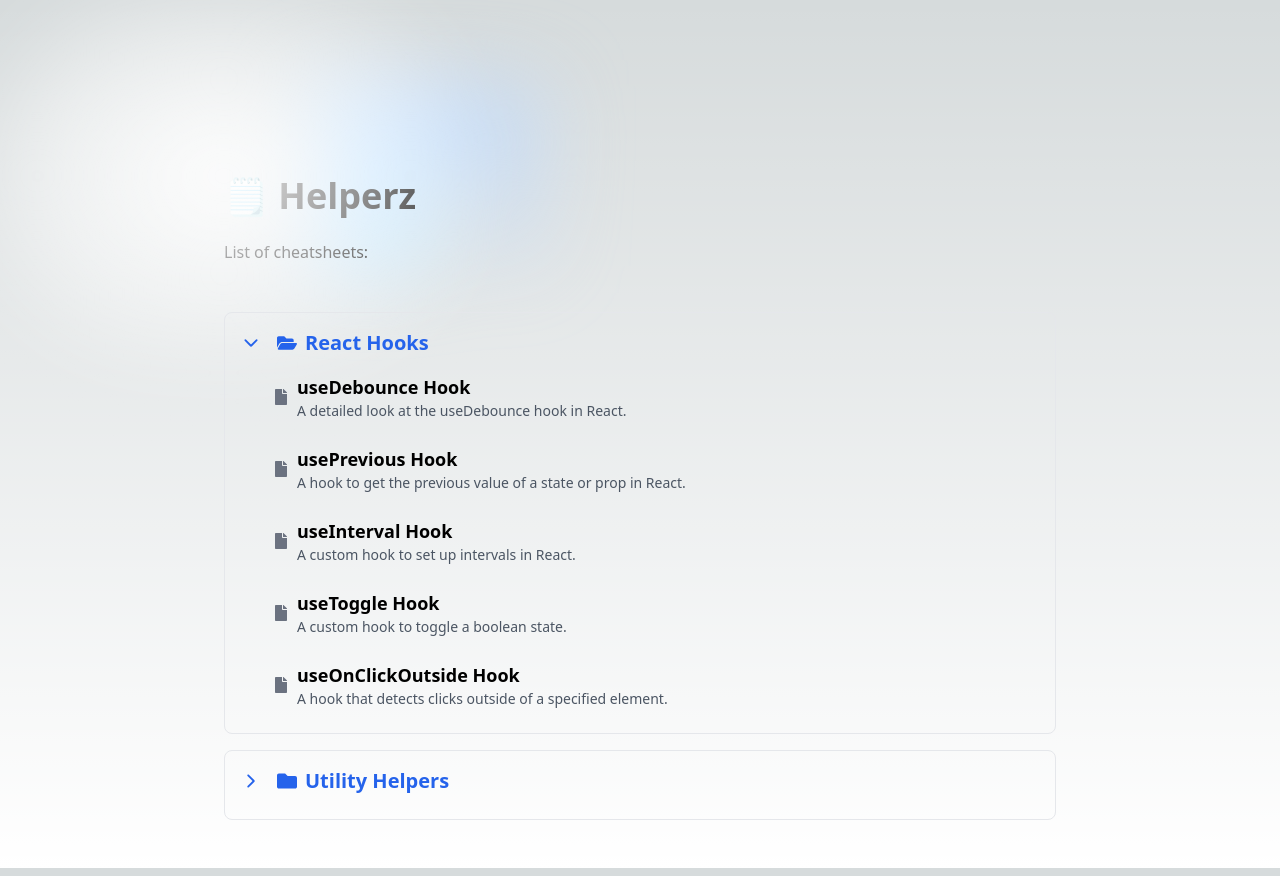
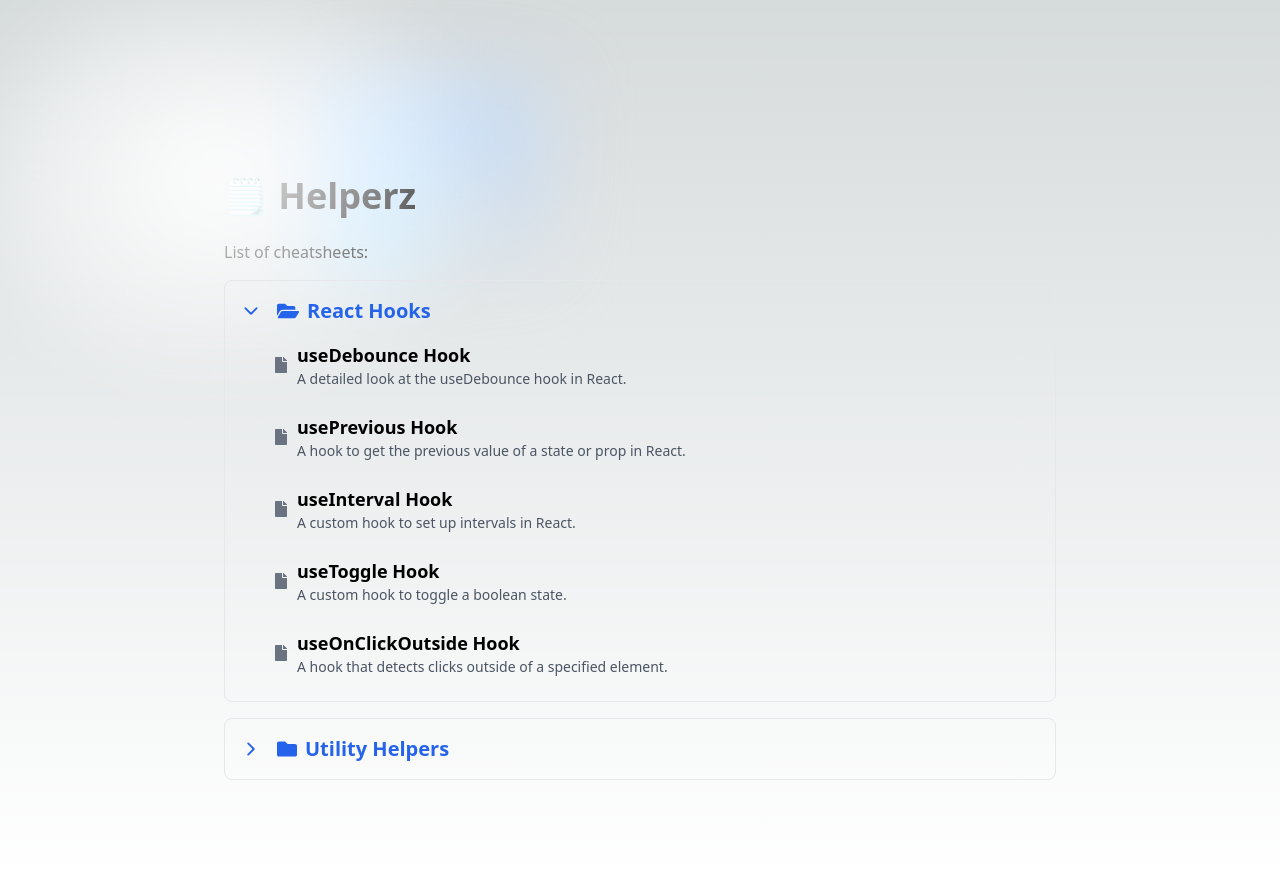
Before and after one commit to raka-yuda/helperz, a Next.js app: page / in a window 1280 px wide. Both pictures are taken after a click on the button "React Hooks". Built offline with nearby package versions, Linux system fonts and the light colour scheme.

Commit message:
feat: enhance performance homepage

```diff
--- a/src/pages/index.js
+++ b/src/pages/index.js
@@ -2,21 +2,83 @@ import fs from 'fs';
 import path from 'path';
 import Link from 'next/link';
 import Head from 'next/head';
-import { useState } from 'react';
+import React, { useCallback, useState } from 'react';
 import { FaFolder, FaFolderOpen, FaFile } from 'react-icons/fa';
 import { IoIosArrowForward } from "react-icons/io";
 import { motion, AnimatePresence } from 'framer-motion';
+
+const CheatsheetItem = React.memo(({ sheet, typeData }) => (
+  <motion.li
+    initial={{ opacity: 0, x: -20 }}
+    animate={{ opacity: 1, x: 0 }}
+    exit={{ opacity: 0, x: -20 }}
+    transition={{ duration: 0 }}
+    className="duration-200"
+  >
+    <Link
+      href={`/${typeData.type}/${sheet.item}`}
+      className="flex items-center p-2 hover:bg-gray-100 rounded transition hover:text-blue-600"
+    >
+      <motion.div className="flex items-center w-full">
+        <FaFile className="mr-2 text-gray-500" />
+        <div>
+          <h2 className="text-lg font-semibold">{sheet.title}</h2>
+          <p className="text-sm text-gray-600">{sheet.description}</p>
+        </div>
+      </motion.div>
+    </Link>
+  </motion.li>
+));
+
+const TypeFolder = React.memo(({ typeData, isActive, onToggle }) => {
+  return (
+    <div className="border rounded-lg p-4">
+      <motion.button
+        className="flex items-center text-xl font-semibold text-blue-600 focus:outline-none w-full gap-x-2"
+        onClick={onToggle}
+        whileTap={{ scale: 0.98 }}
+      >
+        <motion.span
+          initial={false}
+          animate={{ rotate: isActive ? 90 : 0 }}
+          transition={{ duration: 0 }}
+          className="mr-2 duration-200"
+        >
+          <IoIosArrowForward />
+        </motion.span>
+        {isActive ? <FaFolderOpen size={22} /> : <FaFolder size={20} />}
+        {typeData.title}
+      </motion.button>
+      <AnimatePresence>
+        {isActive && (
+          <motion.ul
+            initial={{ opacity: 0, height: 0 }}
+            animate={{ opacity: 1, height: 'auto' }}
+            exit={{ opacity: 0, height: 0 }}
+            transition={{ duration: 0 }}
+            className="ml-6 space-y-2 overflow-hidden mt-2 duration-300"
+          >
+            {typeData.cheatsheets.map((sheet) => (
+              <CheatsheetItem key={sheet.item} sheet={sheet} typeData={typeData} />
+            ))}
+          </motion.ul>
+        )}
+      </AnimatePresence>
+    </div>
+  );
+});
+
 
 
 export default function HomePage({ cheatsheets }) {
   const [activeTypes, setActiveTypes] = useState({});
 
-  const handleTypeClick = (type) => {
+  const handleTypeClick = useCallback((type) => {
     setActiveTypes(prev => ({
       ...prev,
       [type]: !prev[type]
     }));
-  };
+  }, []);
 
 
   return (
@@ -49,63 +111,15 @@ export default function HomePage({ cheatsheets }) {
           ">
           </div>
           <h1 className="text-4xl font-bold mb-6">🗒️ Helperz</h1>
-          <p className="text-base font-normal mb-12">List of cheatsheets: </p>
-          <div className="space-y-4 z-[21]">
+          <p className="text-base font-normal mb-4">List of cheatsheets: </p>
+          <div className="space-y-4 z-[21] mb-12">
             {cheatsheets.map((typeData) => (
-              <div key={typeData.type} className="border rounded-lg p-4">
-                <motion.button
-                  className="flex items-center text-xl font-semibold text-blue-600 mb-2 focus:outline-none w-full gap-x-2"
-                  onClick={() => handleTypeClick(typeData.type)}
-                  whileTap={{ scale: 0.95 }}
-                >
-                  <motion.span
-                    initial={false}
-                    animate={{ rotate: activeTypes[typeData.type] ? 90 : 0 }}
-                    transition={{ duration: 0.2 }}
-                    className="mr-2"
-                  >
-                    <IoIosArrowForward />
-                  </motion.span>
-                  {activeTypes[typeData.type] ? <FaFolderOpen /> : <FaFolder />}
-                  {typeData.title}
-                </motion.button>
-                <AnimatePresence>
-                  {activeTypes[typeData.type] && (
-                    <motion.ul
-                      initial={{ opacity: 0, height: 0 }}
-                      animate={{ opacity: 1, height: 'auto' }}
-                      exit={{ opacity: 0, height: 0 }}
-                      transition={{ duration: 0.3 }}
-                      className="ml-6 space-y-2 overflow-hidden"
-                    >
-                      {typeData.cheatsheets.map((sheet) => (
-                        <motion.li
-                          key={sheet.item}
-                          initial={{ opacity: 0, x: -20 }}
-                          animate={{ opacity: 1, x: 0 }}
-                          exit={{ opacity: 0, x: -20 }}
-                          transition={{ duration: 0.2 }}
-                        >
-                          <Link
-                            href={`/${typeData.type}/${sheet.item}`}
-                            className="flex items-center p-2 hover:bg-gray-100 rounded transition hover:text-blue-600"
-                          >
-                            <motion.div
-                              className="flex items-center w-full"
-                            >
-                              <FaFile className="mr-2 text-gray-500" />
-                              <div>
-                                <h2 className="text-lg font-semibold ">{sheet.title}</h2>
-                                <p className="text-sm text-gray-600">{sheet.description}</p>
-                              </div>
-                            </motion.div>
-                          </Link>
-                        </motion.li>
-                      ))}
-                    </motion.ul>
-                  )}
-                </AnimatePresence>
-              </div>
+              <TypeFolder
+                key={typeData.type}
+                typeData={typeData}
+                isActive={activeTypes[typeData.type]}
+                onToggle={() => handleTypeClick(typeData.type)}
+              />
             ))}
           </div>
         </div>
@@ -115,7 +129,6 @@ export default function HomePage({ cheatsheets }) {
 }
 
 export async function getStaticProps() {
-  // Read cheatsheets data from the JSON file
   const filePath = path.join(process.cwd(), 'src/data/cheatsheets.json');
   const fileContent = fs.readFileSync(filePath, 'utf-8');
   const cheatsheets = JSON.parse(fileContent);
```
